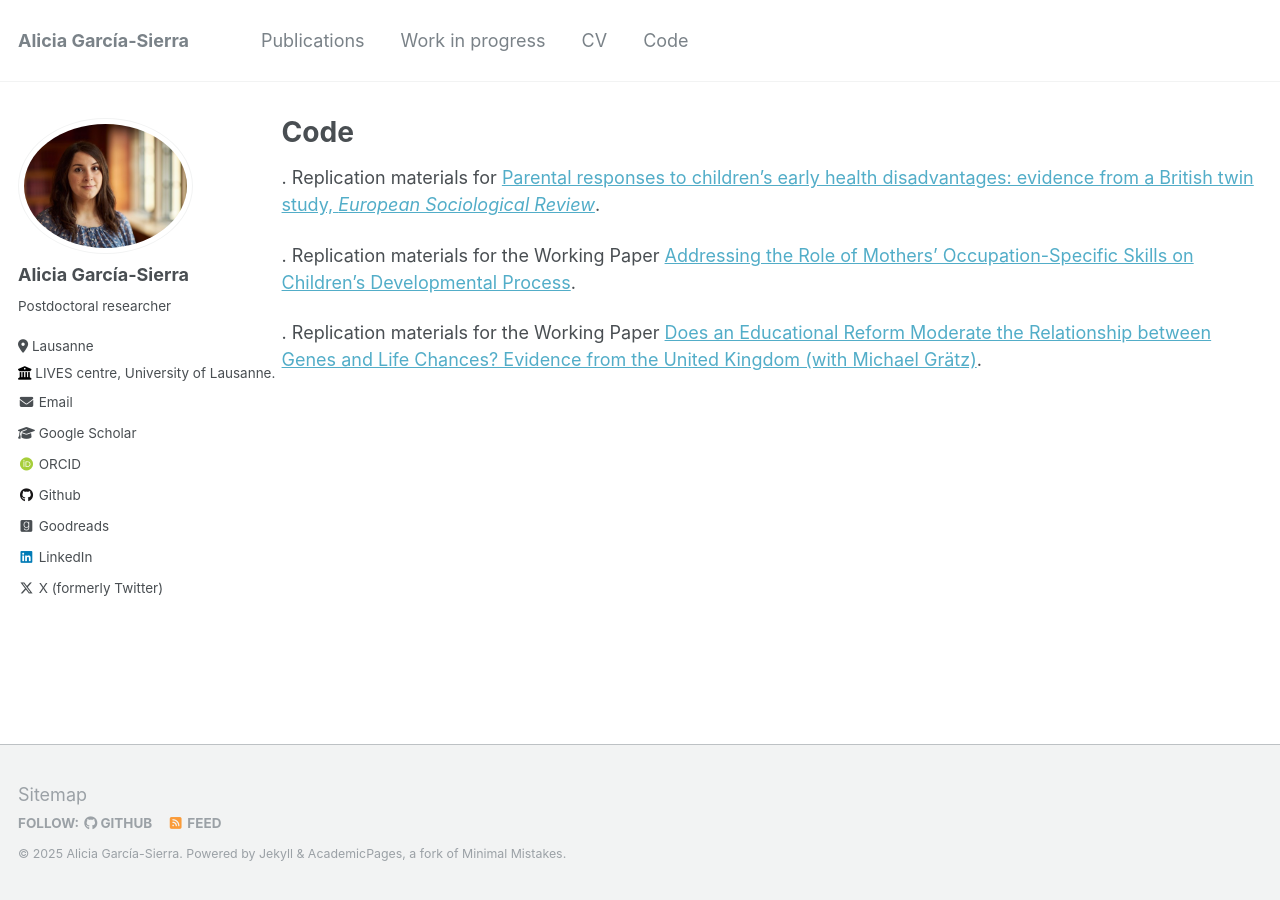
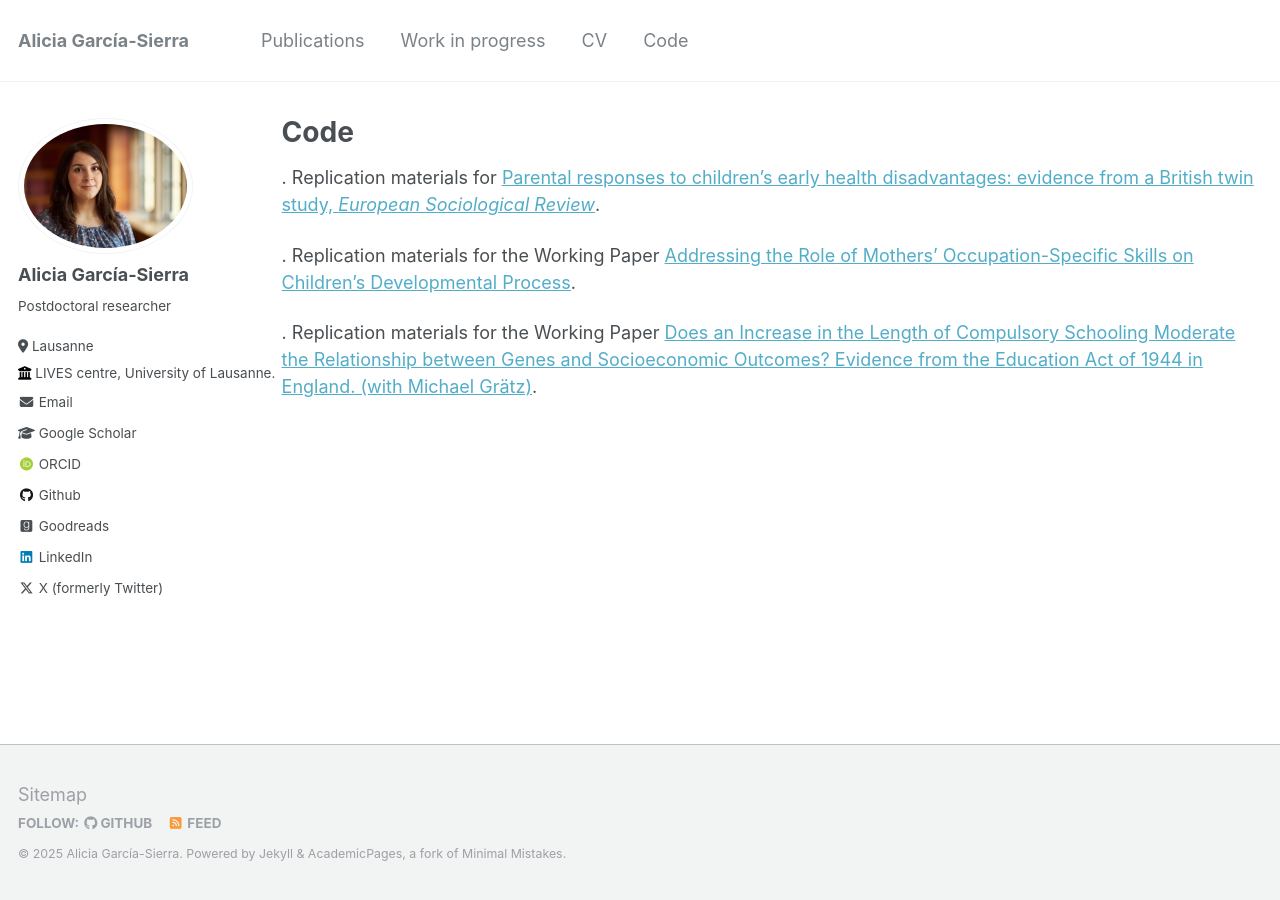
Before and after one commit to aliciagarciasierra/aliciagarciasierra.github.io, a Jekyll site: the page built from _pages/code.md, in a window 1280 px wide. Built offline with Jekyll 4.4.1, drawn with Linux system fonts in a browser that asks for light colours; some web fonts are replaced.

Commit message:
Update code.md

```diff
--- a/_pages/code.md
+++ b/_pages/code.md
@@ -13,4 +13,4 @@ author_profile: true
   . Replication materials for the Working Paper [Addressing the Role of Mothers’ Occupation-Specific Skills on Children’s Developmental Process](https://github.com/aliciagarciasierra/MOTHERS_SKILLS).
 
 
-  . Replication materials for the Working Paper [Does an Educational Reform Moderate the Relationship between Genes and Life Chances? Evidence from the United Kingdom (with Michael Grätz)](https://github.com/aliciagarciasierra/REFORM_GENES_ELSA).
+  . Replication materials for the Working Paper [Does an Increase in the Length of Compulsory Schooling Moderate the Relationship between Genes and Socioeconomic Outcomes? Evidence from the Education Act of 1944 in England. (with Michael Grätz)](https://github.com/aliciagarciasierra/REFORM_GENES_ELSA).
```
